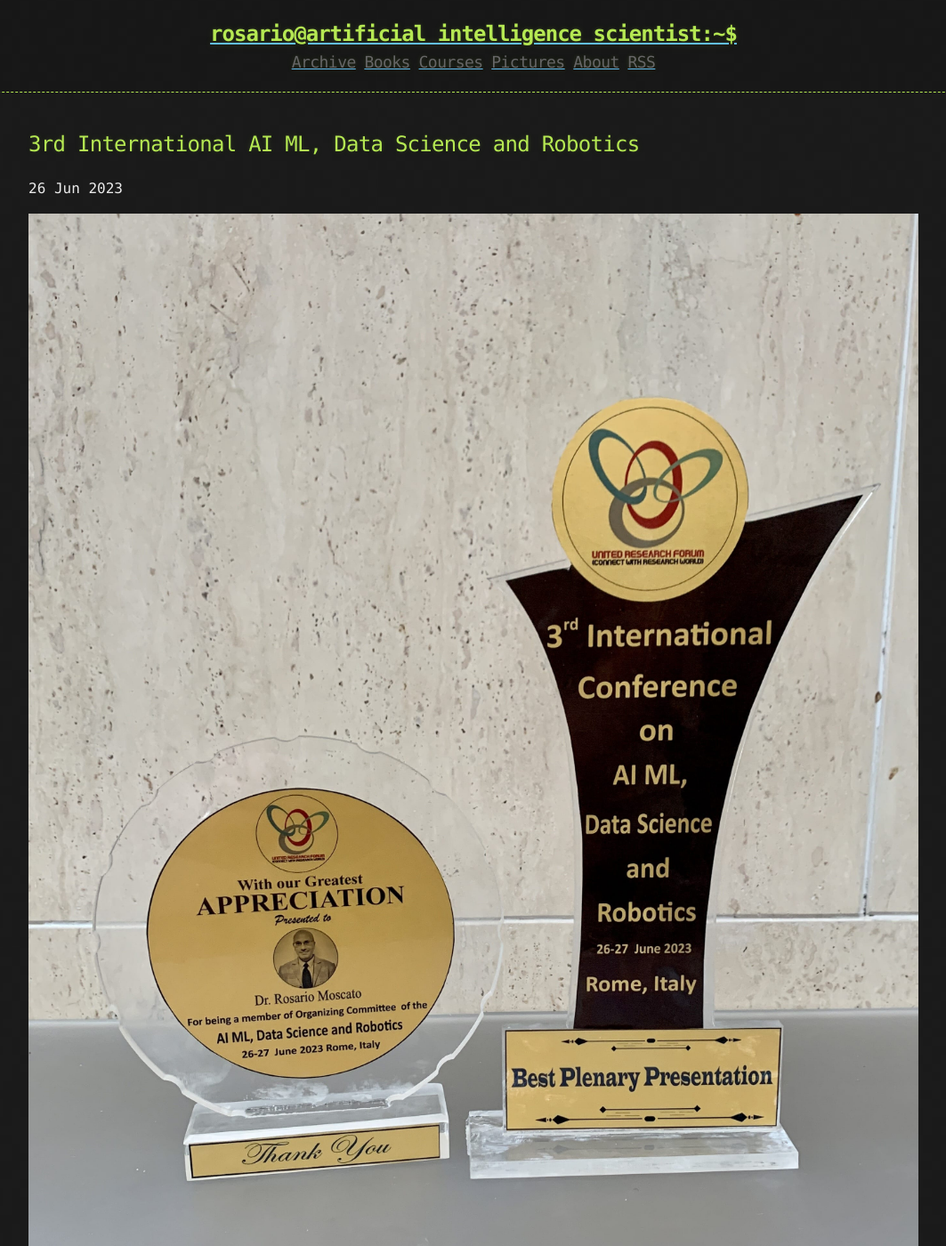
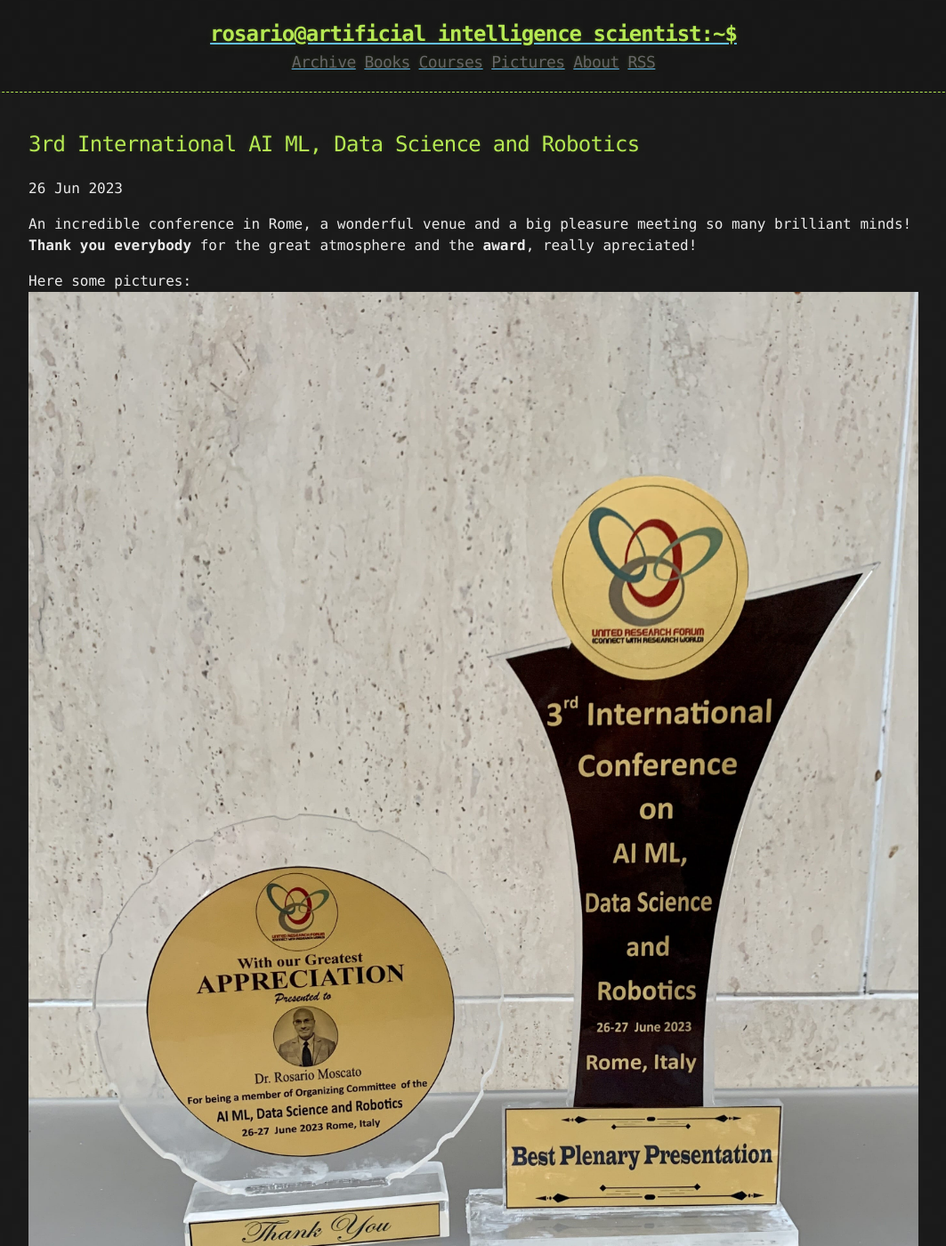
Before and after one commit to rosariomoscato/rosariomoscato.github.io, a Jekyll site: the page built from _posts/2023-06-26-3rd-AI-conf.md, in a window 1280 px wide and 1400 px high. Shown: the whole window at 89% size, without its empty margins (108-1171 px from the left). Built offline with Jekyll 4.4.1, drawn with Linux system fonts in a browser that asks for light colours; some of the changed text lies outside the part shown.

Commit message:
Update 2023-06-26-3rd-AI-conf.md

```diff
--- a/_posts/2023-06-26-3rd-AI-conf.md
+++ b/_posts/2023-06-26-3rd-AI-conf.md
@@ -3,13 +3,11 @@
 published: true
 ---
 
-![image](./img/3rdconf1.JPG)
-
-An icredible conference in Rome, a wonderful venue and a so mani brilliant minds to meet!
-Thank you everybody for the great atmosphere and the award, really apreciated!
+An incredible conference in Rome, a wonderful venue and a big pleasure meeting so many brilliant minds!
+**Thank you everybody** for the great atmosphere and the **award**, really apreciated!
 
 Here some pictures:
-
+![image](./img/3rdconf1.JPG)
 ![image](./img/3rdconf2.JPG)
 ![image](./img/3rdconf3.JPG)
 ![image](./img/3rdconf4.JPG)
```
